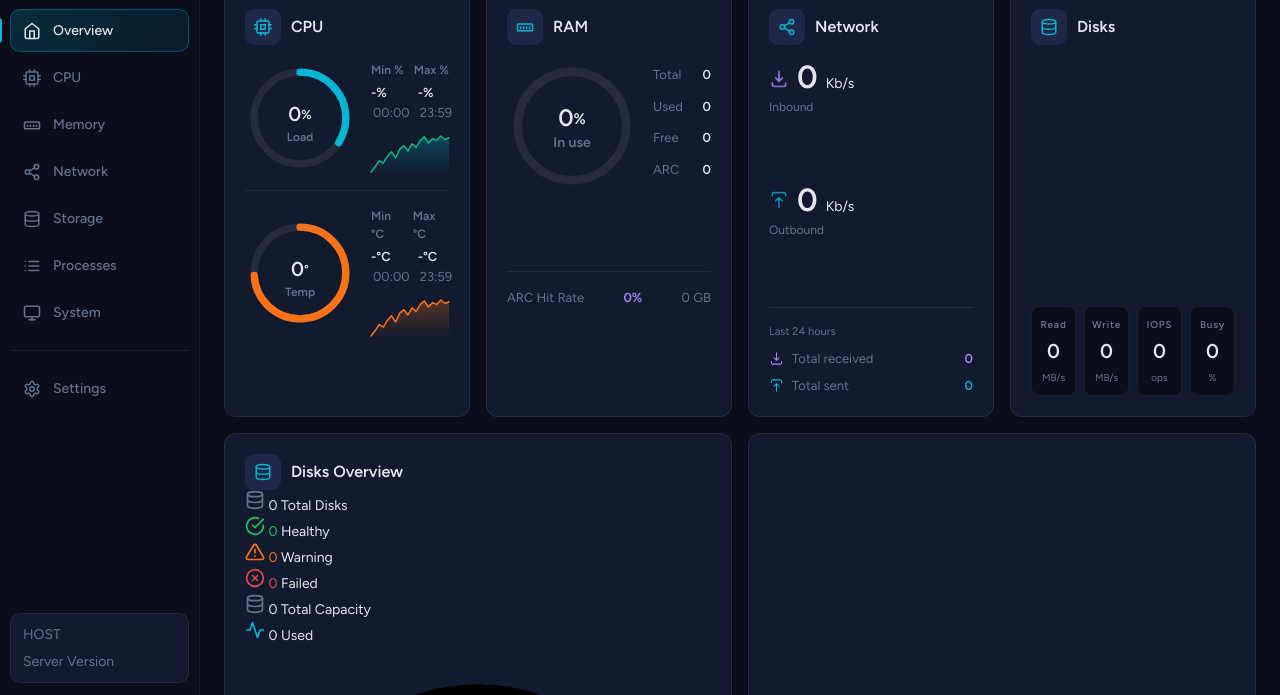
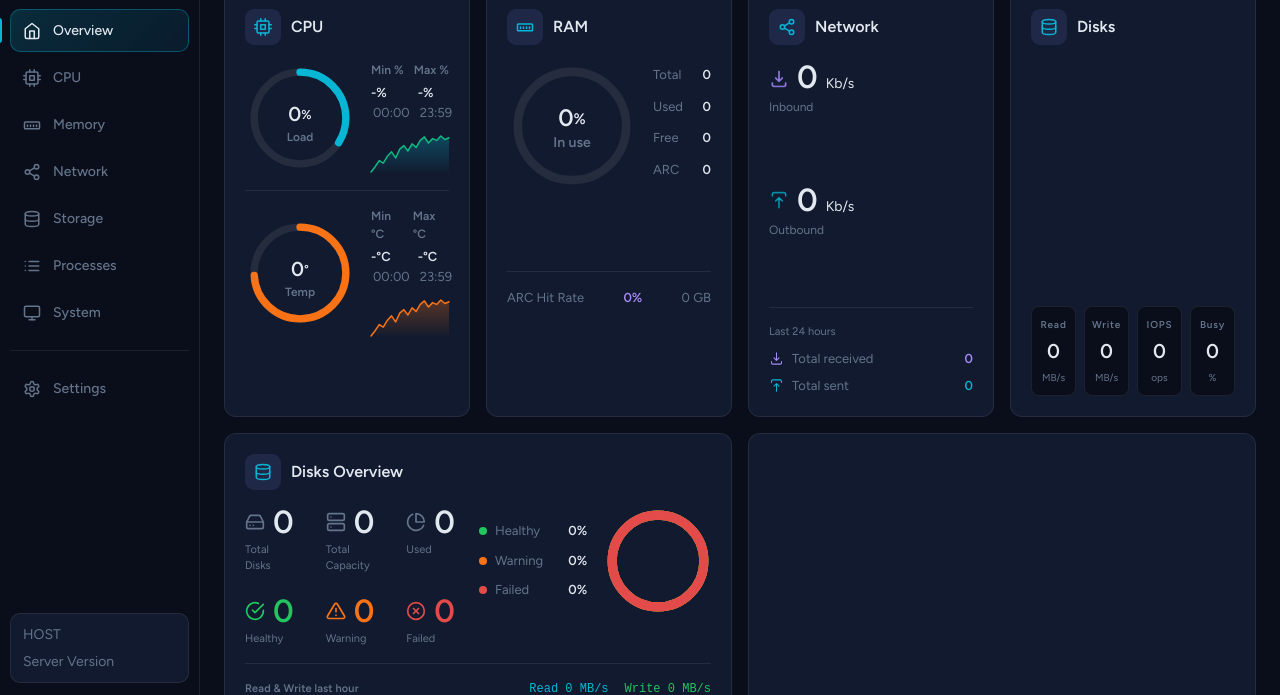
Before and after one commit to AllexisO/truenas-dashboard, a plain HTML site: page dashboard/index-updated.html in a window 1280 px wide. Shown: the part 105-800 px from the top of the page. Drawn offline with Linux system fonts and the light colour scheme; no server answers.

Commit message:
CSS build

```diff
--- a/dashboard/css/style-updated.css
+++ b/dashboard/css/style-updated.css
@@ -1090,3 +1090,143 @@ html[data-sidebar="collapsed"] .sidebar-nav-item {
         min-height: 240px;
     }
 }
+
+/* Disks Overview Panel */
+.disks-overview-top {
+    display: flex;
+    justify-content: space-between;
+    align-items: flex-start;
+    gap: 24px;
+    margin: 16px 0;
+}
+
+.disks-overview-stats {
+    display: flex;
+    flex-direction: column;
+    gap: 20px;
+}
+
+.disks-overview-stat-row {
+    display: flex;
+    gap: 32px;
+}
+
+.disks-overview-stat {
+    display: flex;
+    flex-direction: column;
+    gap: 4px;
+}
+
+.disks-overview-stat-top {
+    display: flex;
+    flex-direction: row;
+    align-items: center;
+    gap: 8px;
+}
+
+.disks-overview-stat-value {
+    font-size: 32px;
+    font-weight: 700;
+    color: var(--text);
+    line-height: 1;
+}
+
+.disks-overview-stat-label {
+    font-size: 11px;
+    color: var(--text-muted);
+}
+
+.disks-overview-donut-wrap {
+    display: flex;
+    align-items: center;
+    gap: 16px;
+    flex-shrink: 0;
+}
+
+.disks-overview-donut {
+    width: 110px;
+    height: 110px;
+}
+
+.donut-track {
+    fill: none;
+    stroke: var(--ring-track);
+    stroke-width: 10;
+}
+
+.donut-healthy,
+.donut-warning,
+.donut-failed {
+    fill: none;
+    stroke-width: 10;
+    stroke-linecap: butt;
+    transition: stroke-dasharray 0.4s ease, stroke-dashoffset 0.4s ease;
+}
+
+.donut-healthy {
+    stroke: var(--success);
+}
+
+.donut-warning {
+    stroke: var(--warning);
+}
+
+.donut-failed {
+    stroke: var(--failed);
+}
+
+.disks-overview-legend {
+    display: flex;
+    flex-direction: column;
+    gap: 10px;
+}
+
+.disks-overview-legend-item {
+    display: flex;
+    align-items: center;
+    gap: 8px;
+    font-size: 13px;
+    color: var(--text-muted);
+}
+
+.disks-overview-legend-item span:last-child {
+    font-weight: 600;
+    color: var(--text);
+    margin-left: auto;
+    min-width: 36px;
+    text-align: right;
+}
+
+.disks-overview-legend-dot {
+    width: 8px;
+    height: 8px;
+    border-radius: 50%;
+    flex-shrink: 0;
+}
+
+.disks-overview-chart-header {
+    display: flex;
+    justify-content: space-between;
+    align-items: center;
+    margin-top: 16px;
+    margin-bottom: 12px;
+}
+
+.disks-overview-chart-title {
+    font-size: 11px;
+    font-weight: 600;
+    letter-spacing: 0.01em;
+    color: var(--text-muted);
+}
+
+.disks-overview-chart-legend {
+    display: flex;
+    gap: 16px;
+    font-size: 12px;
+    font-family: monospace;
+}
+
+.disks-overview-chart {
+    width: 100%;
+    height: 200px;
+}
--- a/dashboard/index-updated.html
+++ b/dashboard/index-updated.html
@@ -507,104 +507,115 @@
                         <div class="disks-overview-top">
                             <div class="disks-overview-stats">
                                 <div class="disks-overview-stat-row">
-                                    <!-- Total Count -->
+                                    <!-- Total Disks -->
                                     <div class="disks-overview-stat">
+                                        <div class="disks-overview-stat-top">
                                             <svg viewBox="0 0 24 24" fill="none" stroke="var(--text-muted)" stroke-width="2" stroke-linecap="round" stroke-linejoin="round" width="20" height="20">
-                                            <ellipse cx="12" cy="5" rx="9" ry="3"/>
-                                            <path d="M21 12c0 1.66-4 3-9 3s-9-1.34-9-3"/>
-                                            <path d="M3 5v14c0 1.66 4 3 9 3s9-1.34 9-3V5"/>
+                                                <line x1="22" y1="12" x2="2" y2="12"/>
+                                                <path d="M5.45 5.11L2 12v6a2 2 0 0 0 2 2h16a2 2 0 0 0 2-2v-6l-3.45-6.89A2 2 0 0 0 16.76 4H7.24a2 2 0 0 0-1.79 1.11z"/>
+                                                <line x1="6" y1="16" x2="6.01" y2="16"/>
+                                                <line x1="10" y1="16" x2="10.01" y2="16"/>
                                             </svg>
                                             <span class="disks-overview-stat-value" id="disks-total-count">0</span>
+                                        </div>
                                         <span class="disks-overview-stat-label">Total Disks</span>
                                     </div>
+                                    <!-- Total Capacity -->
+                                    <div class="disks-overview-stat">
+                                        <div class="disks-overview-stat-top">
+                                            <svg viewBox="0 0 24 24" fill="none" stroke="var(--text-muted)" stroke-width="2" stroke-linecap="round" stroke-linejoin="round" width="20" height="20">
+                                                <rect x="2" y="2" width="20" height="8" rx="2" ry="2"/>
+                                                <rect x="2" y="14" width="20" height="8" rx="2" ry="2"/>
+                                                <line x1="6" y1="6" x2="6.01" y2="6"/>
+                                                <line x1="6" y1="18" x2="6.01" y2="18"/>
+                                            </svg>
+                                            <span class="disks-overview-stat-value" id="disks-total-capacity">0</span>
+                                        </div>
+                                        <span class="disks-overview-stat-label">Total Capacity</span>
+                                    </div>
+                                    <!-- Total Used -->
+                                    <div class="disks-overview-stat">
+                                        <div class="disks-overview-stat-top">
+                                            <svg viewBox="0 0 24 24" fill="none" stroke="var(--text-muted)" stroke-width="2" stroke-linecap="round" stroke-linejoin="round" width="20" height="20">
+                                                <path d="M21.21 15.89A10 10 0 1 1 8 2.83"/>
+                                                <path d="M22 12A10 10 0 0 0 12 2v10z"/>
+                                            </svg>
+                                            <span class="disks-overview-stat-value" id="disks-total-used">0</span>
+                                        </div>
+                                        <span class="disks-overview-stat-label">Used</span>
+                                    </div>
+                                </div>
+
+                                <div class="disks-overview-stat-row">
                                     <!-- Total Healthy -->
                                     <div class="disks-overview-stat">
+                                        <div class="disks-overview-stat-top">
                                             <svg viewBox="0 0 24 24" fill="none" stroke="var(--success)" stroke-width="2" stroke-linecap="round" stroke-linejoin="round" width="20" height="20">
                                                 <path d="M22 11.08V12a10 10 0 1 1-5.93-9.14"/>
                                                 <polyline points="22 4 12 14.01 9 11.01"/>
                                             </svg>
                                             <span class="disks-overview-stat-value" id="disks-healthy-count" style="color: var(--success);">0</span>
+                                        </div>
                                         <span class="disks-overview-stat-label">Healthy</span>
                                     </div>
                                     <!-- Total Warning -->
                                     <div class="disks-overview-stat">
+                                        <div class="disks-overview-stat-top">
                                             <svg viewBox="0 0 24 24" fill="none" stroke="var(--warning)" stroke-width="2" stroke-linecap="round" stroke-linejoin="round" width="20" height="20">
                                                 <path d="M10.29 3.86L1.82 18a2 2 0 0 0 1.71 3h16.94a2 2 0 0 0 1.71-3L13.71 3.86a2 2 0 0 0-3.42 0z"/>
                                                 <line x1="12" y1="9" x2="12" y2="13"/>
                                                 <line x1="12" y1="17" x2="12.01" y2="17"/>
                                             </svg>
                                             <span class="disks-overview-stat-value" id="disks-warning-count" style="color: var(--warning);">0</span>
+                                        </div>
                                         <span class="disks-overview-stat-label">Warning</span>
                                     </div>
                                     <!-- Total Failed -->
                                     <div class="disks-overview-stat">
+                                        <div class="disks-overview-stat-top">
                                                 <svg viewBox="0 0 24 24" fill="none" stroke="var(--failed)" stroke-width="2" stroke-linecap="round" stroke-linejoin="round" width="20" height="20">
                                                 <circle cx="12" cy="12" r="10"/>
                                                 <line x1="15" y1="9" x2="9" y2="15"/>
                                                 <line x1="9" y1="9" x2="15" y2="15"/>
                                             </svg>
                                             <span class="disks-overview-stat-value" id="disks-failed-count" style="color: var(--failed);">0</span>
+                                        </div>
                                         <span class="disks-overview-stat-label">Failed</span>
-                                    </div>
-                                </div>
-
-                                <div class="disks-overview-stat-row">
-                                    <!-- Total Capacity -->
-                                    <div class="disks-overview-stat">
-                                        <svg viewBox="0 0 24 24" fill="none" stroke="var(--text-muted)" stroke-width="2" stroke-linecap="round" stroke-linejoin="round" width="20" height="20">
-                                            <ellipse cx="12" cy="5" rx="9" ry="3"/>
-                                            <path d="M21 12c0 1.66-4 3-9 3s-9-1.34-9-3"/>
-                                            <path d="M3 5v14c0 1.66 4 3 9 3s9-1.34 9-3V5"/>
-                                        </svg>
-                                        <span class="disks-overview-stat-value" id="disks-total-capacity">0</span>
-                                        <span class="disks-overview-stat-label">Total Capacity</span>
-                                    </div>
-                                    <!-- Total Used -->
-                                    <div class="disks-overview-stat">
-                                        <svg viewBox="0 0 24 24" fill="none" stroke="var(--accent)" stroke-width="2" stroke-linecap="round" stroke-linejoin="round" width="20" height="20">
-                                            <polyline points="22 12 18 12 15 21 9 3 6 12 2 12"/>
-                                        </svg>
-                                        <span class="disks-overview-stat-value" id="disks-total-used">0</span>
-                                        <span class="disks-overview-stat-label">Used</span>
                                     </div>
                                 </div>
                             </div>
 
                             <div class="disks-overview-donut-wrap">
+                                <div class="disks-overview-legend">
+                                    <div class="disks-overview-legend-item">
+                                        <span class="disks-overview-legend-dot" style="background: var(--success);"></span>
+                                        <span>Healthy</span>
+                                        <span id="donut-healthy-pct">0%</span>
+                                    </div>
+                                    <div class="disks-overview-legend-item">
+                                        <span class="disks-overview-legend-dot" style="background: var(--warning);"></span>
+                                        <span>Warning</span>
+                                        <span id="donut-warning-pct">0%</span>
+                                    </div>
+                                    <div class="disks-overview-legend-item">
+                                        <span class="disks-overview-legend-dot" style="background: var(--failed);"></span>
+                                        <span>Failed</span>
+                                        <span id="donut-failed-pct">0%</span>
+                                    </div>
+                                </div>
                                 <svg class="disks-overview-donut" viewBox="0 0 120 120">
                                     <circle class="donut-track" cx="60" cy="60" r="50"/>
                                     <circle class="donut-healthy" id="donut-healthy" cx="60" cy="60" r="50" transform="rotate(-90 60 60)"/>
                                     <circle class="donut-warning" id="donut-warning" cx="60" cy="60" r="50" transform="rotate(-90 60 60)"/>
                                     <circle class="donut-failed" id="donut-failed" cx="60" cy="60" r="50" transform="rotate(-90 60 60)"/>
                                 </svg>
-                                <div class="disks-overview-legend">
-                                    <div class="disks-overview-legend-item">
-                                        <span class="disks-overview-legend-dot" style="background: var(--success);"></span>
-                                        <span>Healthy</span>
-                                        <span id="donut-healthy-pct">0%</span>
-                                    </div>
-                                </div>
-                                <div class="disks-overview-legend">
-                                    <div class="disks-overview-legend-item">
-                                        <span class="disks-overview-legend-dot" style="background: var(--warning);"></span>
-                                        <span>Warning</span>
-                                        <span id="donut-warning-pct">0%</span>
-                                    </div>
-                                </div>
-                                <div class="disks-overview-legend">
-                                    <div class="disks-overview-legend-item">
-                                        <span class="disks-overview-legend-dot" style="background: var(--failed);"></span>
-                                        <span>Failed</span>
-                                        <span id="donut-failed-pct">0%</span>
-                                    </div>
-                                </div>
                             </div>
                         </div>
 
                         <div class="metric-divider"></div>
 
                         <div class="disks-overview-chart-header">
-                            <span class="disk-overview-chart-title">Read & Write last hour</span>
+                            <span class="disks-overview-chart-title">Read & Write last hour</span>
                             <div class="disks-overview-chart-legend">
                                 <span class="disks-overview-chart-legend-item" style="color: var(--accent);">Read <span id="disk-chart-read">0</span> MB/s</span>
                                 <span class="disks-overview-chart-legend-item" style="color: var(--success);">Write <span id="disk-chart-write">0</span> MB/s</span>
```
Lines whose indentation alone changed are shown as unchanged.
